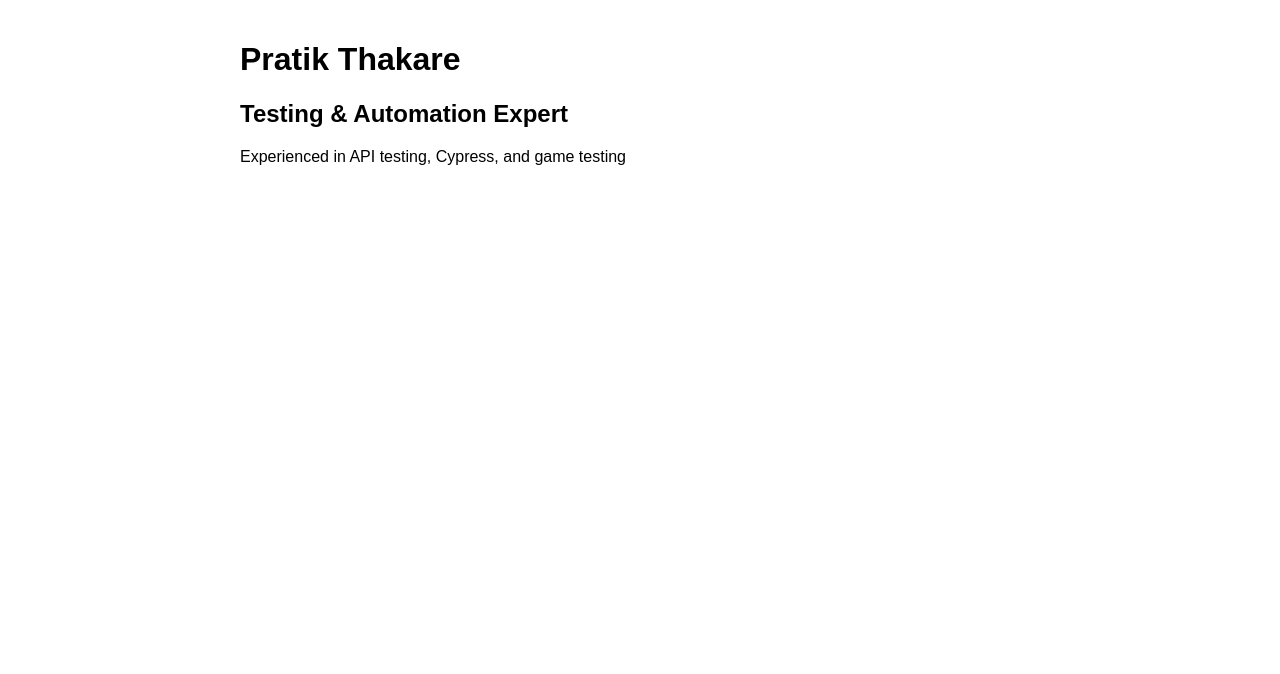
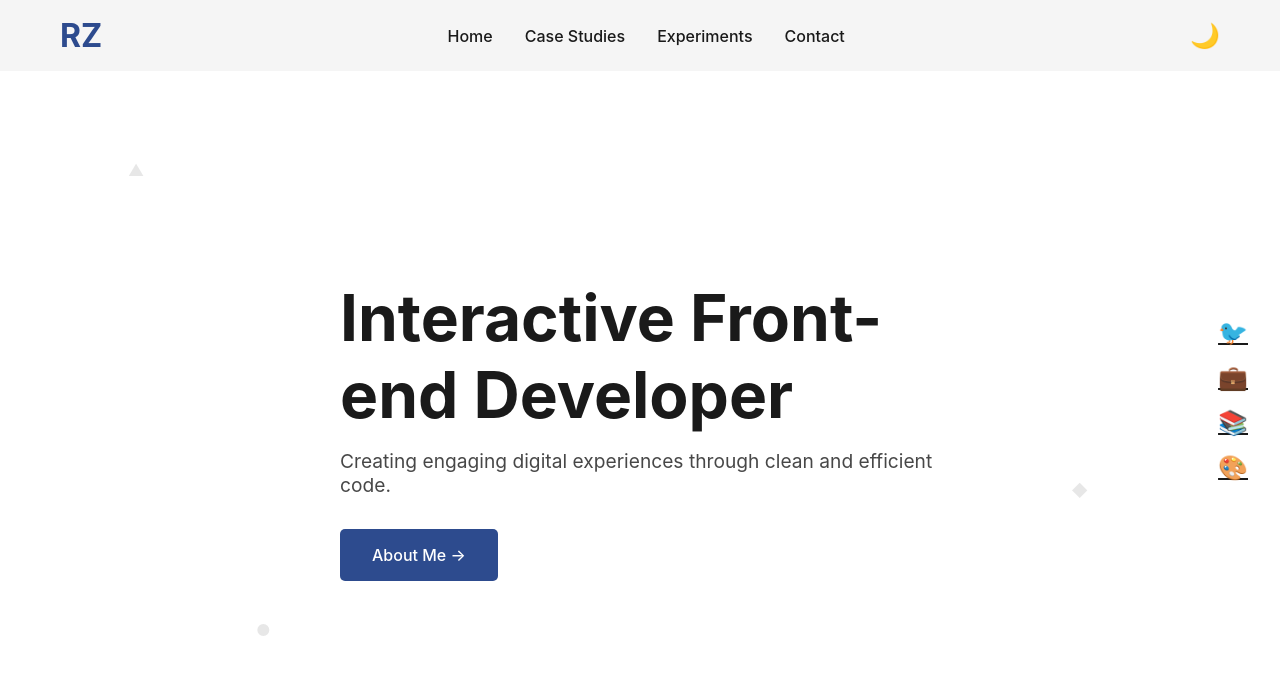
Before and after one commit to pratikthaakare/pratikthaakare.github.io, a plain HTML site: page index.html in a window 1280 px wide. Drawn offline with Linux system fonts and the light colour scheme.

Commit message:
Update index.html
new look for personal website

```diff
--- a/index.html
+++ b/index.html
@@ -1,25 +1,240 @@
 <!DOCTYPE html>
-<html>
+<html lang="en">
 <head>
-    <title>Pratik Thakare - Testing Expert</title>
-    <meta name="viewport" content="width=device-width, initial-scale=1">
+    <meta charset="UTF-8">
+    <meta name="viewport" content="width=device-width, initial-scale=1.0">
+    <title>Portfolio Website</title>
     <style>
+        :root {
+            --bg-color: #ffffff;
+            --text-color: #1a1a1a;
+            --accent-color: #2d4b8e;
+            --nav-bg: #f5f5f5;
+        }
+
+        .dark-mode {
+            --bg-color: #1a1a1a;
+            --text-color: #ffffff;
+            --accent-color: #4b7bff;
+            --nav-bg: #2a2a2a;
+        }
+
+        * {
+            margin: 0;
+            padding: 0;
+            box-sizing: border-box;
+            transition: all 0.3s ease;
+        }
+
         body {
-            font-family: Arial, sans-serif;
-            max-width: 800px;
+            font-family: 'Inter', sans-serif;
+            background-color: var(--bg-color);
+            color: var(--text-color);
+        }
+
+        .container {
+            max-width: 1200px;
             margin: 0 auto;
-            padding: 20px;
+            padding: 0 20px;
         }
-        .profile-section {
-            margin-bottom: 30px;
+
+        nav {
+            position: fixed;
+            top: 0;
+            width: 100%;
+            background-color: var(--nav-bg);
+            padding: 1rem 0;
+            z-index: 1000;
+        }
+
+        .nav-content {
+            display: flex;
+            justify-content: space-between;
+            align-items: center;
+        }
+
+        .logo {
+            font-size: 2rem;
+            font-weight: bold;
+            color: var(--accent-color);
+        }
+
+        .nav-links {
+            display: flex;
+            gap: 2rem;
+        }
+
+        .nav-links a {
+            color: var(--text-color);
+            text-decoration: none;
+            font-weight: 500;
+            position: relative;
+        }
+
+        .nav-links a::after {
+            content: '';
+            position: absolute;
+            bottom: -5px;
+            left: 0;
+            width: 0;
+            height: 2px;
+            background-color: var(--accent-color);
+            transition: width 0.3s ease;
+        }
+
+        .nav-links a:hover::after {
+            width: 100%;
+        }
+
+        .theme-toggle {
+            background: none;
+            border: none;
+            cursor: pointer;
+            font-size: 1.5rem;
+            color: var(--text-color);
+        }
+
+        .hero {
+            height: 100vh;
+            display: flex;
+            align-items: center;
+            padding-top: 60px;
+        }
+
+        .hero-content {
+            max-width: 600px;
+        }
+
+        .hero h1 {
+            font-size: 4rem;
+            margin-bottom: 1rem;
+        }
+
+        .hero p {
+            font-size: 1.2rem;
+            margin-bottom: 2rem;
+            opacity: 0.8;
+        }
+
+        .cta-button {
+            display: inline-block;
+            padding: 1rem 2rem;
+            background-color: var(--accent-color);
+            color: white;
+            text-decoration: none;
+            border-radius: 5px;
+            font-weight: 500;
+            transition: transform 0.3s ease;
+        }
+
+        .cta-button:hover {
+            transform: translateY(-3px);
+        }
+
+        .social-links {
+            position: fixed;
+            right: 2rem;
+            top: 50%;
+            transform: translateY(-50%);
+            display: flex;
+            flex-direction: column;
+            gap: 1rem;
+        }
+
+        .social-links a {
+            color: var(--text-color);
+            font-size: 1.5rem;
+            transition: color 0.3s ease;
+        }
+
+        .social-links a:hover {
+            color: var(--accent-color);
+        }
+
+        .background-elements {
+            position: fixed;
+            width: 100%;
+            height: 100%;
+            pointer-events: none;
+            z-index: -1;
+        }
+
+        .shape {
+            position: absolute;
+            opacity: 0.1;
         }
     </style>
 </head>
 <body>
-    <div class="profile-section">
-        <h1>Pratik Thakare</h1>
-        <h2>Testing & Automation Expert</h2>
-        <p>Experienced in API testing, Cypress, and game testing</p>
+    <nav>
+        <div class="container nav-content">
+            <div class="logo">RZ</div>
+            <div class="nav-links">
+                <a href="#home">Home</a>
+                <a href="#case-studies">Case Studies</a>
+                <a href="#experiments">Experiments</a>
+                <a href="#contact">Contact</a>
+            </div>
+            <button class="theme-toggle" id="themeToggle">🌙</button>
+        </div>
+    </nav>
+
+    <div class="background-elements">
+        <div class="shape" style="top: 20%; left: 10%;">▲</div>
+        <div class="shape" style="top: 60%; right: 15%;">◆</div>
+        <div class="shape" style="bottom: 20%; left: 20%;">●</div>
     </div>
+
+    <section class="hero" id="home">
+        <div class="container">
+            <div class="hero-content">
+                <h1>Interactive Front-end Developer</h1>
+                <p>Creating engaging digital experiences through clean and efficient code.</p>
+                <a href="#contact" class="cta-button">About Me →</a>
+            </div>
+        </div>
+    </section>
+
+    <div class="social-links">
+        <a href="#" title="Twitter">🐦</a>
+        <a href="#" title="LinkedIn">💼</a>
+        <a href="#" title="GitHub">📚</a>
+        <a href="#" title="CodePen">🎨</a>
+    </div>
+
+    <script>
+        // Theme Toggle Functionality
+        const themeToggle = document.getElementById('themeToggle');
+        const body = document.body;
+
+        themeToggle.addEventListener('click', () => {
+            body.classList.toggle('dark-mode');
+            themeToggle.textContent = body.classList.contains('dark-mode') ? '☀️' : '🌙';
+        });
+
+        // Smooth Scroll for Navigation Links
+        document.querySelectorAll('a[href^="#"]').forEach(anchor => {
+            anchor.addEventListener('click', function (e) {
+                e.preventDefault();
+                document.querySelector(this.getAttribute('href')).scrollIntoView({
+                    behavior: 'smooth'
+                });
+            });
+        });
+
+        // Add parallax effect to background shapes
+        document.addEventListener('mousemove', (e) => {
+            const shapes = document.querySelectorAll('.shape');
+            const x = e.clientX / window.innerWidth;
+            const y = e.clientY / window.innerHeight;
+
+            shapes.forEach(shape => {
+                const speed = 20;
+                const xPos = (x * speed);
+                const yPos = (y * speed);
+                shape.style.transform = `translate(${xPos}px, ${yPos}px)`;
+            });
+        });
+    </script>
 </body>
 </html>
```
